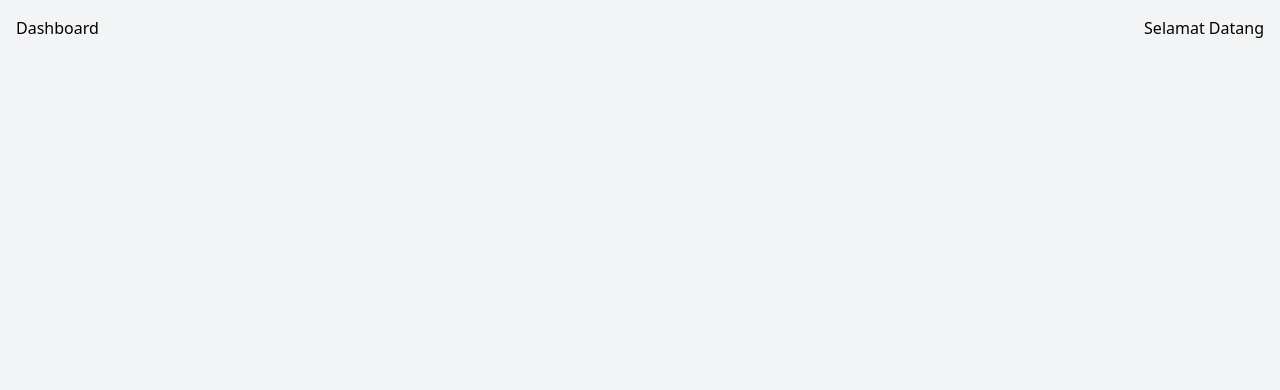
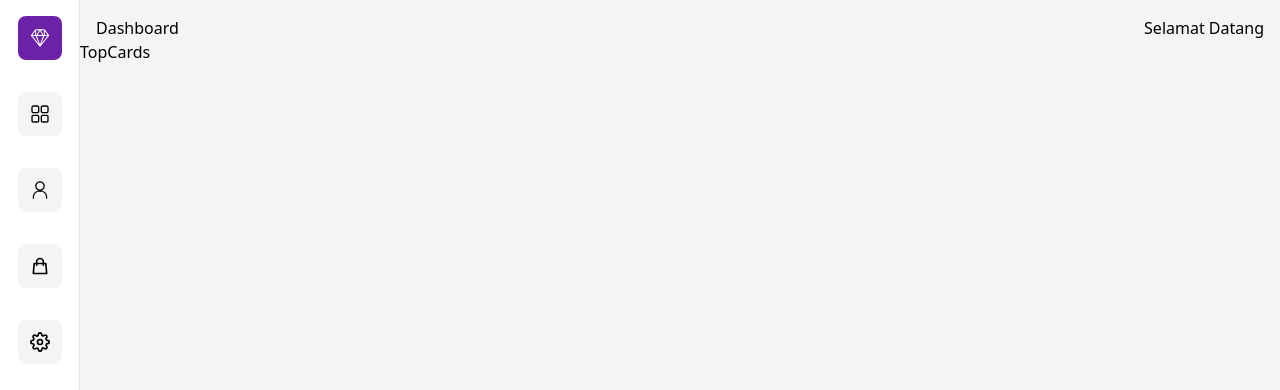
Before and after one commit to cigetbudi/nextdashboard, a Next.js app: page / in a window 1280 px wide. Shown: the top 390 px of the page. Built offline with nearby package versions, Linux system fonts and the light colour scheme.

Commit message:
SideBar finished

```diff
--- /dev/null
+++ b/components/Sidebar.jsx
@@ -0,0 +1,48 @@
+import Link from 'next/link';
+import React from 'react';
+import {RxSketchLogo, RxDashboard, RxPerson} from 'react-icons/rx'
+import { HiOutlineShoppingBag } from 'react-icons/hi'
+import { FiSettings } from 'react-icons/fi'
+
+const Sidebar = ({children}) => {
+  return (
+    <div className='flex'>
+      <div className='fixed w-20 h-screen p-4 bg-white border-r-[1px] flex flex-col justify-between'>
+        <div className='flex flex-col items-center'>
+          <Link href="/">
+            <div className='bg-purple-800 text-white p-3 rounded-lg inline-black'>
+              <RxSketchLogo size={20}/>
+            </div>
+          </Link>
+          <span className='norder-b-[1px] border-gray-200 w-full p-2'></span>
+          <Link href="/">
+            <div className='bg-gray-100 hover:bg-gray-200 cursor-pointer my-4 p-3 rounded-lg inline-black'>
+              <RxDashboard size={20}/>
+            </div>
+          </Link>
+          <Link href="/customers">
+            <div className='bg-gray-100 hover:bg-gray-200 cursor-pointer my-4 p-3 rounded-lg inline-black'>
+              <RxPerson size={20}/>
+            </div>
+          </Link>
+          <Link href="/orders">
+            <div className='bg-gray-100 hover:bg-gray-200 cursor-pointer my-4 p-3 rounded-lg inline-black'>
+              <HiOutlineShoppingBag size={20}/>
+            </div>
+          </Link>
+          <Link href="/settings">
+            <div className='bg-gray-100 hover:bg-gray-200 cursor-pointer my-4 p-3 rounded-lg inline-black'>
+              <FiSettings size={20}/>
+            </div>
+          </Link>
+
+
+        </div>
+      </div>
+
+      <main className='ml-20 w-full'>{children}</main>
+    </div>
+  );
+};
+
+export default Sidebar;
--- /dev/null
+++ b/components/TopCards.jsx
@@ -0,0 +1,11 @@
+import React from 'react';
+
+const TopCards = () => {
+  return (
+    <div>
+      TopCards
+    </div>
+  );
+};
+
+export default TopCards;
--- a/package.json
+++ b/package.json
@@ -11,7 +11,8 @@
   "dependencies": {
     "next": "14.0.2",
     "react": "^18",
-    "react-dom": "^18"
+    "react-dom": "^18",
+    "react-icons": "^4.11.0"
   },
   "devDependencies": {
     "autoprefixer": "^10.4.16",
--- a/pages/_app.js
+++ b/pages/_app.js
@@ -1,5 +1,10 @@
+import Sidebar from '@/components/Sidebar'
 import '@/styles/globals.css'
 
 export default function App({ Component, pageProps }) {
-  return <Component {...pageProps} />
+  return (
+    <Sidebar>
+      <Component {...pageProps} />
+    </Sidebar>
+    )
 }
--- a/pages/index.js
+++ b/pages/index.js
@@ -1,4 +1,5 @@
 import Header from '@/components/Header'
+import TopCards from '@/components/TopCards'
 import Head from 'next/head'
 import Image from 'next/image'
 
@@ -14,6 +15,7 @@
       </Head>
       <main className="bg-gray-100 min-h-screen">
         <Header />
+        <TopCards />
       </main>
     </>
   )
```
Also changed, not shown: 1 other file (tests, documents, lock files or other folders).
